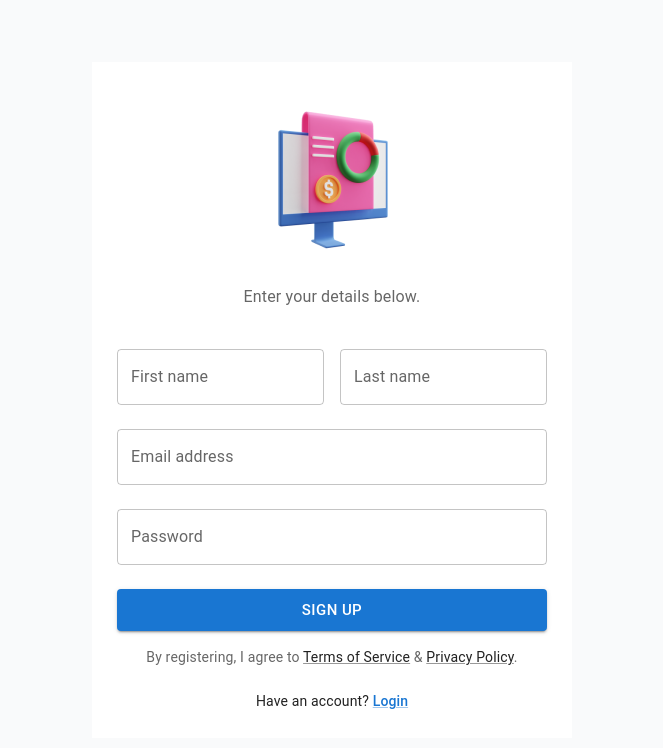
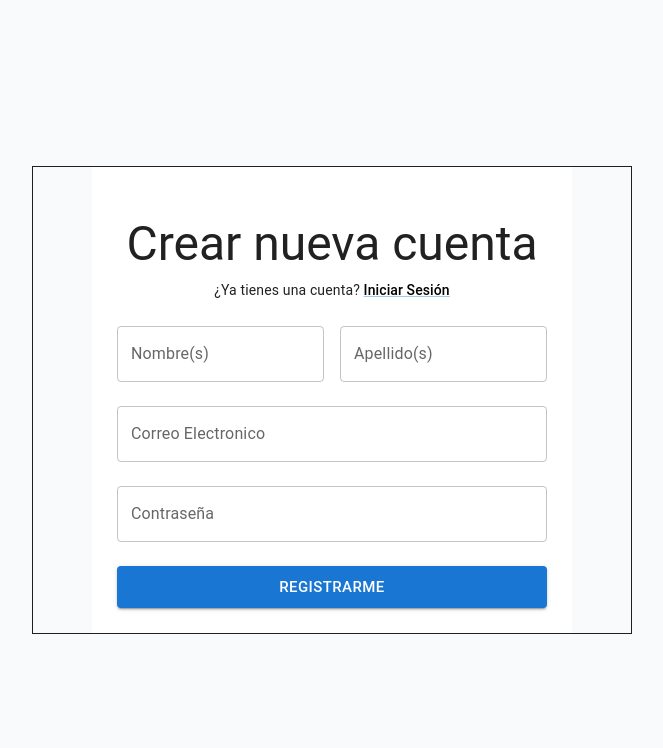
Before and after one commit to marzthecool/front-intelligent-bot, a React (Create React App) app: page /signup in a window 1280 px wide. Shown: the top 748 px of the page, without its empty margins (308-971 px from the left). Built offline with nearby package versions, Linux system fonts and the light colour scheme; some icons are missing.

Commit message:
SignUp 1.0

```diff
--- a/src/components/SignupForm.jsx
+++ b/src/components/SignupForm.jsx
@@ -32,17 +32,17 @@ const SignupForm = ({ setAuth }) => {
 
   const SignupSchema = Yup.object().shape({
     firstName: Yup.string()
-      .min(2, "Too Short!")
-      .max(50, "Too Long!")
-      .required("First name required"),
+      .min(2, "Muy corto")
+      .max(50, "Muy largo")
+      .required("Ingresa tu nombre(s)"),
     lastName: Yup.string()
-      .min(2, "Too Short!")
-      .max(50, "Too Long!")
-      .required("Last name required"),
+      .min(2, "Muy corto")
+      .max(50, "Muy largo")
+      .required("Ingresa tu apellido(s)"),
     email: Yup.string()
-      .email("Email must be a valid email address")
-      .required("Email is required"),
-    password: Yup.string().required("Password is required"),
+      .email("Correo invalido")
+      .required("Ingresa un correo"),
+  password: Yup.string().required("Ingresa una contraseña"),
   });
 
   const formik = useFormik({
@@ -76,7 +76,7 @@ const SignupForm = ({ setAuth }) => {
           >
             <TextField
               fullWidth
-              label="First name"
+              label="Nombre(s)"
               {...getFieldProps("firstName")}
               error={Boolean(touched.firstName && errors.firstName)}
               helperText={touched.firstName && errors.firstName}
@@ -84,7 +84,7 @@ const SignupForm = ({ setAuth }) => {
 
             <TextField
               fullWidth
-              label="Last name"
+              label="Apellido(s)"
               {...getFieldProps("lastName")}
               error={Boolean(touched.lastName && errors.lastName)}
               helperText={touched.lastName && errors.lastName}
@@ -101,7 +101,7 @@ const SignupForm = ({ setAuth }) => {
               fullWidth
               autoComplete="username"
               type="email"
-              label="Email address"
+              label="Correo Electronico"
               {...getFieldProps("email")}
               error={Boolean(touched.email && errors.email)}
               helperText={touched.email && errors.email}
@@ -111,7 +111,7 @@ const SignupForm = ({ setAuth }) => {
               fullWidth
               autoComplete="current-password"
               type={showPassword ? "text" : "password"}
-              label="Password"
+              label="Contraseña"
               {...getFieldProps("password")}
               InputProps={{
                 endAdornment: (
@@ -146,7 +146,7 @@ const SignupForm = ({ setAuth }) => {
               variant="contained"
               loading={isSubmitting}
             >
-              Sign up
+              Registrarme
             </LoadingButton>
           </Box>
         </Stack>
--- a/src/pages/Signup.js
+++ b/src/pages/Signup.js
@@ -2,10 +2,7 @@ import React from "react";
 import { Link as RouterLink } from "react-router-dom";
 import { Container, Typography, Link, Box } from "@mui/material";
 import styled from "@emotion/styled";
-// fix
-// import SocialAuth from "../components/SocialAuth";
 import SignupForm from "../components/SignupForm";
-import Logo from "../components/Logo";
 import { motion } from "framer-motion";
 
 //////////////////////////////////
@@ -50,48 +47,26 @@ const fadeInUp = {
 const Signup = ({ setAuth }) => {
   return (
     <RootStyle>
-      <Container maxWidth="sm">
+      <Container maxWidth="sm" sx={{border: 1}}>
         <ContentStyle>
           <HeadingStyle component={motion.div} {...fadeInUp}>
-            <Logo />
-
-            <Typography sx={{ color: "text.secondary", mb: 5 }}>
-              Enter your details below.
-            </Typography>
-          </HeadingStyle>
-
-          <SignupForm setAuth={setAuth} />
-
+          <Typography variant='h3' align='center' sx={{marginBottom: 1, marginTop: 3}}>
+            Crear nueva cuenta
+          </Typography>
           <Typography
             component={motion.p}
             {...fadeInUp}
             variant="body2"
             align="center"
-            sx={{ color: "text.secondary", mt: 2 }}
+            sx={{marginBottom: 3}}
           >
-            By registering, I agree to{" "}
-            <Link underline="always" color="text.primary" href="#">
-              Terms of Service
-            </Link>{" "}
-            &{" "}
-            <Link underline="always" color="text.primary" href="#">
-              Privacy Policy
-            </Link>
-            .
-          </Typography>
-
-          <Typography
-            component={motion.p}
-            {...fadeInUp}
-            variant="body2"
-            align="center"
-            sx={{ mt: 3 }}
-          >
-            Have an account?{" "}
-            <Link variant="subtitle2" component={RouterLink} to="/login">
-              Login
+            ¿Ya tienes una cuenta?{" "}
+            <Link variant="subtitle2" component={RouterLink} to="/login" sx={{color: 'black'}}>
+              Iniciar Sesión
             </Link>
           </Typography>
+          </HeadingStyle>
+          <SignupForm setAuth={setAuth} />
         </ContentStyle>
       </Container>
     </RootStyle>
```
